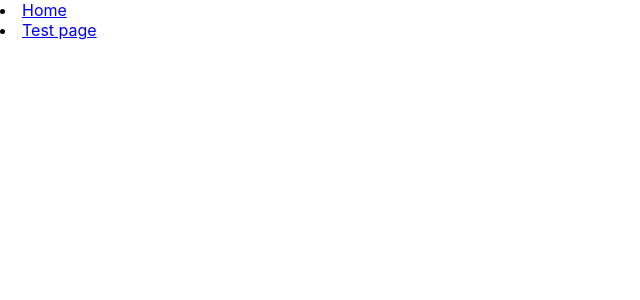
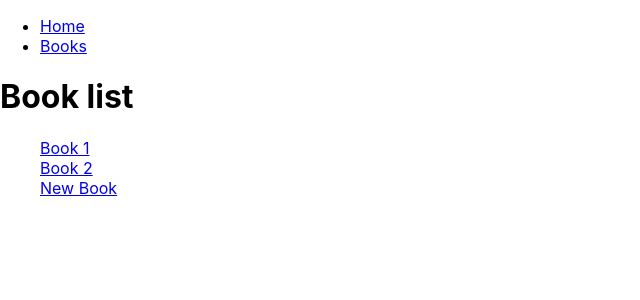
Before and after one commit to Hildan94/duckStore, a React (Create React App) app in the folder web/: page /books in a window 1280 px wide. Before the commit this address had no page. Shown: the top 300 px of the page, without its empty margins (0-640 px from the left). Built offline with nearby package versions, Linux system fonts and the light colour scheme.

Commit message:
Tried navigation with different pages

```diff
--- a/web/src/App.js
+++ b/web/src/App.js
@@ -1,7 +1,10 @@
 import './App.css';
 import {Link, Route, Routes} from "react-router-dom";
-import { TestPage } from "./pages/TestPage";
+import { BookList } from "./pages/BookList";
 import { Home } from "./pages/Home";
+import {Book} from "./pages/Book";
+import {NewBook} from "./pages/NewBook";
+import {NotFound} from "./pages/NotFound";
 
 function App() {
 
@@ -9,16 +12,24 @@ function App() {
 
         <div>
             <nav>
-                <li>
-                    <Link to="/">Home</Link>
-                </li>
-                <li>
-                    <Link to="testPage">Test page</Link>
-                </li>
+                <ul>
+                    <li>
+                        <Link to="/">Home</Link>
+                    </li>
+                    <li>
+                        <Link to="/books">Books</Link>
+                    </li>
+                </ul>
+
             </nav>
             <Routes>
                 <Route path="/" element={<Home/>}/>
-                <Route path="/testPage" element={<TestPage/>}/>
+                <Route path = "/books">
+                    <Route index element = {<BookList />} />
+                    <Route path = ":id" element={<Book />} />
+                    <Route path = "new" element={<NewBook />} />
+                </Route>
+                <Route path = "*" element={<NotFound />}/>
             </Routes>
         </div>
     )
--- /dev/null
+++ b/web/src/pages/Book.js
@@ -0,0 +1,6 @@
+import {useParams} from "react-router-dom";
+
+export function Book() {
+    const { id } = useParams()
+    return <h1>Book {id} </h1>
+}
--- /dev/null
+++ b/web/src/pages/BookList.js
@@ -0,0 +1,16 @@
+import {Link} from "react-router-dom";
+
+export function BookList() {
+    return (
+        <>
+            <h1>Book list</h1>
+            <ul>
+                <Link to={"/books/1"}>Book 1</Link>
+                <br/>
+                <Link to={"/books/2"}>Book 2</Link>
+                <br/>
+                <Link to={"/books/new"}>New Book</Link>
+            </ul>
+        </>
+    )
+}
--- /dev/null
+++ b/web/src/pages/NewBook.js
@@ -0,0 +1,3 @@
+export function NewBook() {
+    return <h1>NewBook </h1>
+}
--- /dev/null
+++ b/web/src/pages/NotFound.js
@@ -0,0 +1,3 @@
+export function NotFound() {
+    return <h1>Page not found </h1>
+}
```
